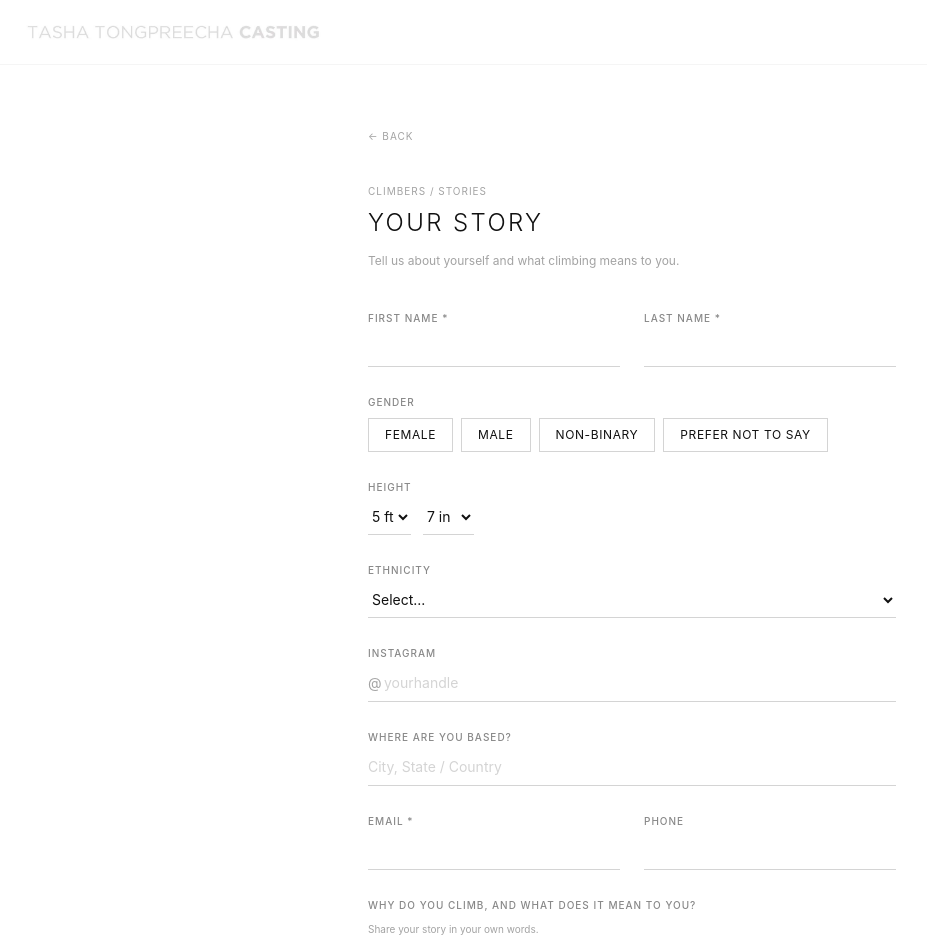
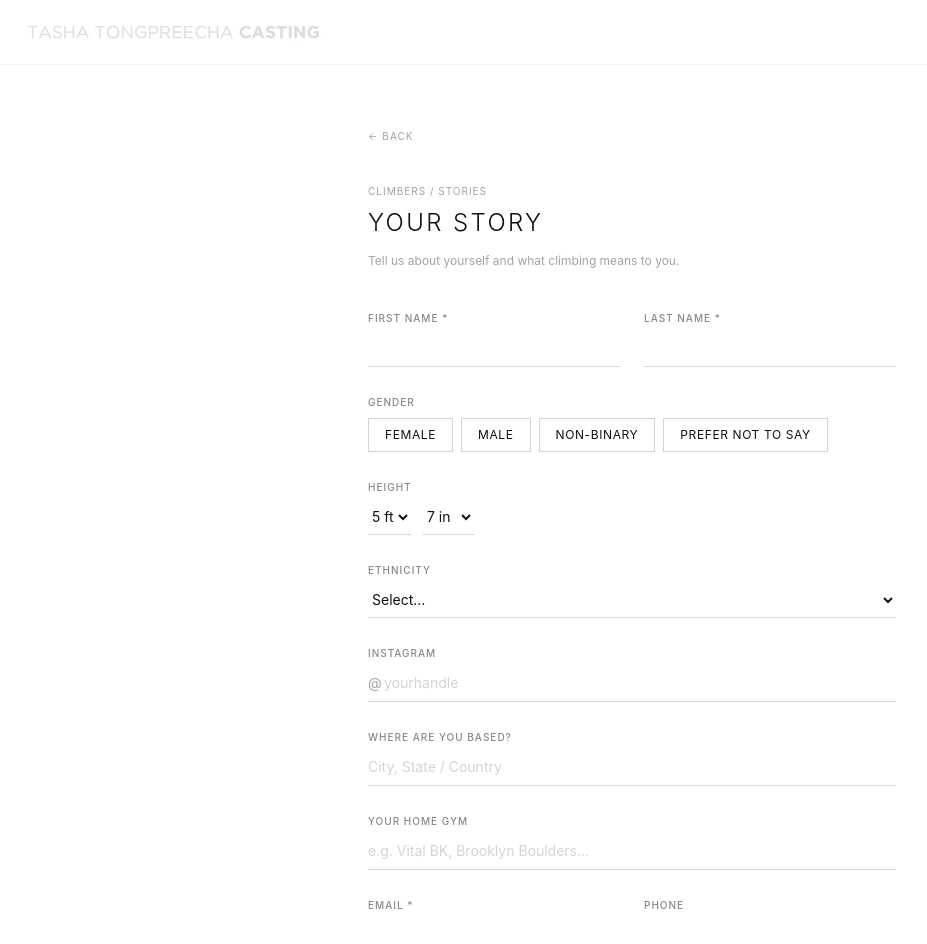
Before and after one commit to burgerbiscuit/casting-db, a Next.js app: page /database/climber in a window 1280 px wide. Shown: the top 944 px of the page, without its empty margins (8-935 px from the left). Built offline with nearby package versions, Linux system fonts and the light colour scheme.

Commit message:
feat: home gym field with autocomplete on climber form

```diff
--- /dev/null
+++ b/app/api/gym-suggestions/route.ts
@@ -0,0 +1,20 @@
+import { NextRequest, NextResponse } from 'next/server'
+import { createServiceClient } from '@/lib/supabase/server'
+
+export async function GET(req: NextRequest) {
+  const q = req.nextUrl.searchParams.get('q') || ''
+  const supabase = await createServiceClient()
+
+  const { data } = await supabase
+    .from('models')
+    .select('home_gym')
+    .eq('source', 'climber')
+    .ilike('home_gym', `%${q}%`)
+    .not('home_gym', 'is', null)
+    .limit(20)
+
+  // Deduplicate and sort
+  const gyms = [...new Set((data || []).map((r: any) => r.home_gym).filter(Boolean))].sort()
+
+  return NextResponse.json(gyms)
+}
--- a/app/api/scout/route.ts
+++ b/app/api/scout/route.ts
@@ -92,6 +92,7 @@ export async function POST(req: NextRequest) {
     skills: Array.isArray(body.skills) ? body.skills : [],
     hobbies: Array.isArray(body.hobbies) ? body.hobbies : [],
     notes: body.notes || null,
+    home_gym: body.home_gym || null,
     source: body.source || 'scouting',
     reviewed: false,
     board: body.board || null,
--- a/app/database/climber/page.tsx
+++ b/app/database/climber/page.tsx
@@ -1,5 +1,5 @@
 'use client'
-import { useState, useRef } from 'react'
+import { useState, useRef, useEffect } from 'react'
 import Link from 'next/link'
 import { X } from 'lucide-react'
 
@@ -28,12 +28,32 @@ export default function ClimberPage() {
     based_in: '',
     email: '',
     phone: '',
+    home_gym: '',
     why_climb: '',
   })
 
   const [photos, setPhotos] = useState<File[]>([])
   const [photoPreviews, setPhotoPreviews] = useState<string[]>([])
   const fileInputRef = useRef<HTMLInputElement>(null)
+  const gymRef = useRef<HTMLDivElement>(null)
+  const [gymSuggestions, setGymSuggestions] = useState<string[]>([])
+  const [showGymDropdown, setShowGymDropdown] = useState(false)
+
+  useEffect(() => {
+    const handleClick = (e: MouseEvent) => {
+      if (gymRef.current && !gymRef.current.contains(e.target as Node)) setShowGymDropdown(false)
+    }
+    document.addEventListener('mousedown', handleClick)
+    return () => document.removeEventListener('mousedown', handleClick)
+  }, [])
+
+  const fetchGymSuggestions = async (q: string) => {
+    if (!q.trim()) { setGymSuggestions([]); setShowGymDropdown(false); return }
+    const res = await fetch(`/api/gym-suggestions?q=${encodeURIComponent(q)}`)
+    const data = await res.json()
+    setGymSuggestions(data)
+    setShowGymDropdown(data.length > 0)
+  }
 
   const set = (k: string, v: any) => setForm(f => ({ ...f, [k]: v }))
 
@@ -84,6 +104,7 @@ export default function ClimberPage() {
       fd.append('based_in', form.based_in.trim())
       fd.append('email', form.email.trim())
       fd.append('phone', form.phone.trim())
+      fd.append('home_gym', form.home_gym.trim())
       fd.append('notes', form.why_climb.trim())
       fd.append('source', 'climber')
       photos.forEach(p => fd.append('photos', p))
@@ -198,6 +219,32 @@ export default function ClimberPage() {
               className="w-full border-b border-neutral-300 bg-transparent py-2 text-sm focus:outline-none focus:border-black placeholder:text-neutral-300" />
           </div>
 
+          {/* Home Gym */}
+          <div className="flex flex-col gap-1" ref={gymRef}>
+            <label className="label">Your Home Gym</label>
+            <div className="relative">
+              <input
+                value={form.home_gym}
+                onChange={e => { set('home_gym', e.target.value); fetchGymSuggestions(e.target.value) }}
+                onFocus={() => form.home_gym && setShowGymDropdown(gymSuggestions.length > 0)}
+                placeholder="e.g. Vital BK, Brooklyn Boulders..."
+                autoComplete="off"
+                className="w-full border-b border-neutral-300 bg-transparent py-2 text-sm focus:outline-none focus:border-black placeholder:text-neutral-300"
+              />
+              {showGymDropdown && gymSuggestions.length > 0 && (
+                <div className="absolute z-20 left-0 right-0 top-full bg-white border border-neutral-200 shadow-sm max-h-48 overflow-y-auto">
+                  {gymSuggestions.map(s => (
+                    <button key={s} type="button"
+                      onMouseDown={() => { set('home_gym', s); setShowGymDropdown(false) }}
+                      className="w-full text-left px-4 py-2.5 text-sm hover:bg-neutral-50 transition-colors border-b border-neutral-50 last:border-0">
+                      {s}
+                    </button>
+                  ))}
+                </div>
+              )}
+            </div>
+          </div>
+
           {/* Email + Phone */}
           <div className="grid grid-cols-2 gap-6">
             <div className="flex flex-col gap-1">
```
